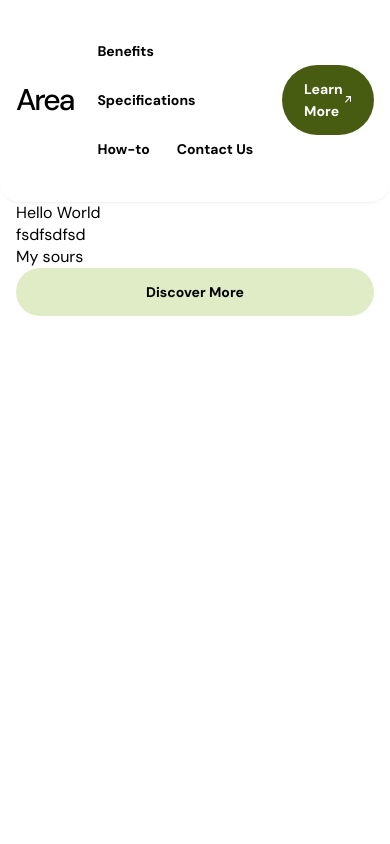
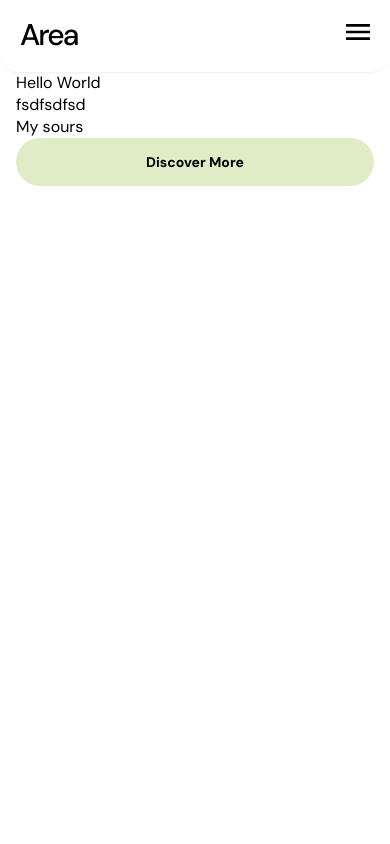
Before and after one commit to ministrov/landing-area-next-ts, a Next.js app: page / in a window 390 px wide. Shown: the top 844 px of the page. Built offline with nearby package versions, Linux system fonts and the light colour scheme.

Commit message:
feat: end up operating on creating a basic styling burger menu on mobile

```diff
--- a/components/burtton/Button.interface.ts
+++ b/components/burtton/Button.interface.ts
@@ -3,4 +3,5 @@ import { ReactNode } from 'react';
 export interface ButtonProps {
   children: ReactNode;
   varient?: 'default' | 'medium';
+  className?: string;
 }
--- a/components/burtton/Button.tsx
+++ b/components/burtton/Button.tsx
@@ -5,9 +5,9 @@ import cn from 'classnames';
 import arrow from '../../public/button-arrow.svg';
 import styles from "./Button.module.css";
 
-export const Button = ({ children, varient = 'default' }: ButtonProps) => {
+export const Button = ({ children, className, varient = 'default' }: ButtonProps) => {
   return (
-    <Link href={'#'} className={cn(styles.button, {
+    <Link href={'#'} className={cn(styles.button, className, {
       [styles.medium]: varient === 'medium'
     })}>
       <span>{children}</span>
--- a/layouts/header/Header.module.css
+++ b/layouts/header/Header.module.css
@@ -24,6 +24,15 @@
   padding-bottom: 20px;
 }
 
+.burger {
+  display: none;
+  margin: 0;
+  padding: 0;
+  border: none;
+  outline: none;
+  background-color: transparent;
+}
+
 @media screen and (max-width: 800px) {
   .header {
     padding-top: 20px;
@@ -32,4 +41,21 @@
     border-bottom-right-radius: 20px;
     box-shadow: 0 2px 4px -3px rgba(0, 0, 0, 0.2);
   }
+
+  .wrapper {
+    padding-left: 4px;
+    padding-right: 4px;
+  }
+
+  .navigation {
+    display: none;
+  }
+
+  .burger {
+    display: block;
+  }
+
+  .more {
+    display: none;
+  }
 }
--- a/layouts/header/Header.tsx
+++ b/layouts/header/Header.tsx
@@ -1,4 +1,5 @@
 import Link from 'next/link';
+import Image from 'next/image';
 import { NavGroup } from '@/components/navGroup/NavGroup';
 import { Button } from '@/components/burtton/Button';
 import { headerLinks } from '@/helpers';
@@ -17,7 +18,11 @@ export const Header = () => {
             <NavGroup links={headerLinks} />
           </nav>
 
-          <Button varient='medium'>Learn More</Button>
+          <Button varient='medium' className={styles.more}>Learn More</Button>
+
+          <button className={styles.burger}>
+            <Image src={'/burger.svg'} width={24} height={24} alt={''} />
+          </button>
         </div>
       </div>
     </header>
```
